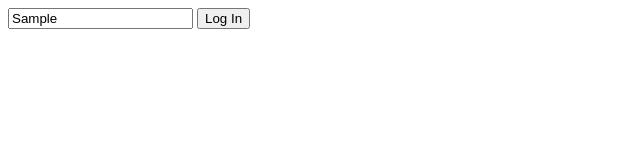
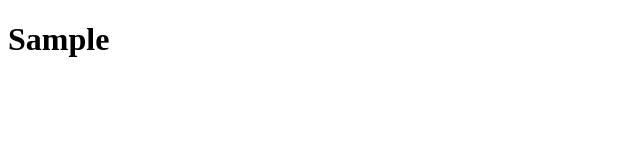
Before and after one commit to moonshadow95/momentum, a plain HTML site: page index.html in a window 1280 px wide. Both pictures are taken after typing "Sample" into the empty fields and a click on the input "Log In". Shown: the whole page, without its empty margins (0-640 px from the left). Drawn offline with Linux system fonts and the light colour scheme.

Commit message:
greeting

```diff
--- a/app.js
+++ b/app.js
@@ -1,9 +1,13 @@
 const loginForm = document.querySelector('#login-form');
-const loginInput = loginForm.querySelector('input');
+const loginInput = document.querySelector('#login-form input');
+const greeting = document.querySelector('#greeting');
 
 function onLoginSubmit(event) {
   event.preventDefault();
+  loginForm.classList.add('hidden');
   const uesername = loginInput.value;
+  greeting.innerHTML = uesername;
+  greeting.classList.remove('hidden');
 }
 
 loginForm.addEventListener('submit', onLoginSubmit);
--- a/index.html
+++ b/index.html
@@ -4,6 +4,7 @@
     <meta charset="UTF-8" />
     <meta http-equiv="X-UA-Compatible" content="IE=edge" />
     <meta name="viewport" content="width=device-width, initial-scale=1.0" />
+    <link rel="stylesheet" href="styles.css">
     <title>Momentum</title>
   </head>
   <body>
@@ -16,6 +17,7 @@
       />
       <input type="submit" value="Log In"></input>
     </form>
+    <h1 id="greeting" class="hidden"></h1>
     <script src="app.js"></script>
   </body>
 </html>
--- a/styles.css
+++ b/styles.css
@@ -0,0 +1,3 @@
+.hidden {
+  display: none;
+}
```
